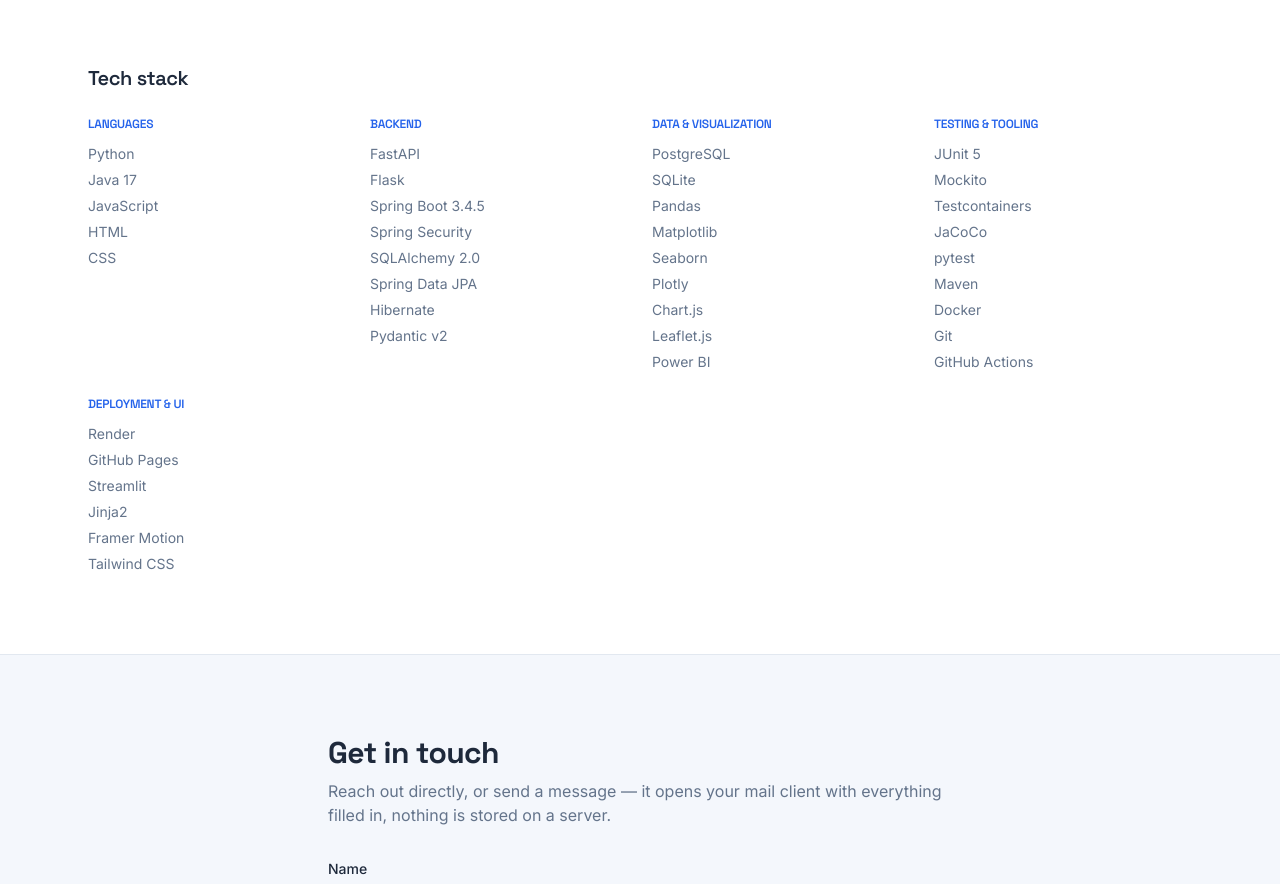
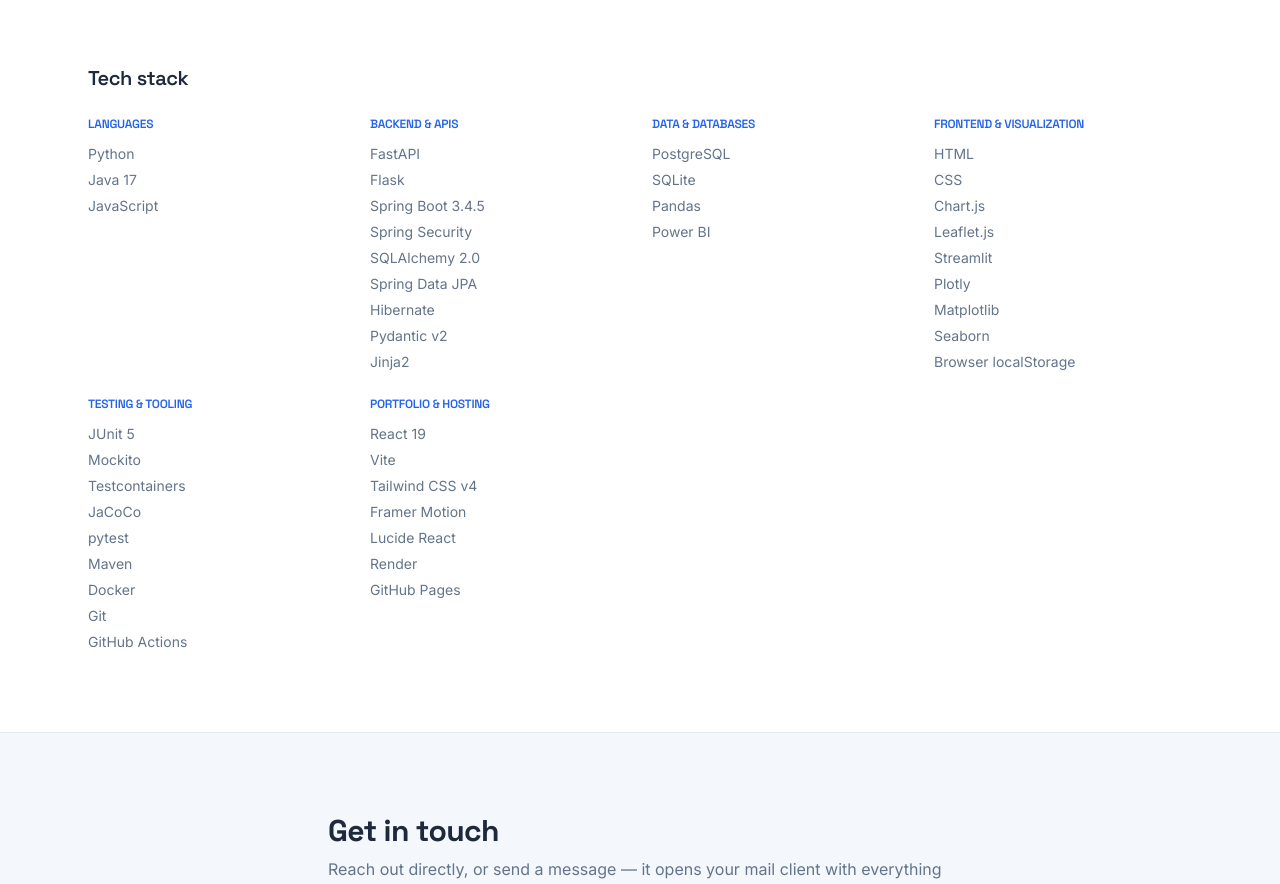
Before and after one commit to nestorNiloy/niloy-barua-engineering-portfolio, a React (Vite) app: page / in a window 1280 px wide. Shown: the part 4997-5881 px from the top of the page. Built offline with nearby package versions, Linux system fonts and the light colour scheme.

Commit message:
Separate portfolio tooling from technologies used in project repositories

```diff
--- a/src/data/skills.js
+++ b/src/data/skills.js
@@ -1,27 +1,32 @@
 /**
- * Technologies used in the projects shown here. This is a record of tools
- * used in the codebases, not a claim of professional-level mastery.
+ * Technologies used in the featured project repositories and in this
+ * portfolio itself. The separate portfolio category makes that distinction
+ * visible rather than implying every tool appears in every project.
  */
 export const skills = [
   {
     category: "Languages",
-    items: ["Python", "Java 17", "JavaScript", "HTML", "CSS"],
+    items: ["Python", "Java 17", "JavaScript"],
   },
   {
-    category: "Backend",
-    items: ["FastAPI", "Flask", "Spring Boot 3.4.5", "Spring Security", "SQLAlchemy 2.0", "Spring Data JPA", "Hibernate", "Pydantic v2"],
+    category: "Backend & APIs",
+    items: ["FastAPI", "Flask", "Spring Boot 3.4.5", "Spring Security", "SQLAlchemy 2.0", "Spring Data JPA", "Hibernate", "Pydantic v2", "Jinja2"],
   },
   {
-    category: "Data & Visualization",
-    items: ["PostgreSQL", "SQLite", "Pandas", "Matplotlib", "Seaborn", "Plotly", "Chart.js", "Leaflet.js", "Power BI"],
+    category: "Data & Databases",
+    items: ["PostgreSQL", "SQLite", "Pandas", "Power BI"],
+  },
+  {
+    category: "Frontend & Visualization",
+    items: ["HTML", "CSS", "Chart.js", "Leaflet.js", "Streamlit", "Plotly", "Matplotlib", "Seaborn", "Browser localStorage"],
   },
   {
     category: "Testing & Tooling",
     items: ["JUnit 5", "Mockito", "Testcontainers", "JaCoCo", "pytest", "Maven", "Docker", "Git", "GitHub Actions"],
   },
   {
-    category: "Deployment & UI",
-    items: ["Render", "GitHub Pages", "Streamlit", "Jinja2", "Framer Motion", "Tailwind CSS"],
+    category: "Portfolio & Hosting",
+    items: ["React 19", "Vite", "Tailwind CSS v4", "Framer Motion", "Lucide React", "Render", "GitHub Pages"],
   },
 ]
 
```
